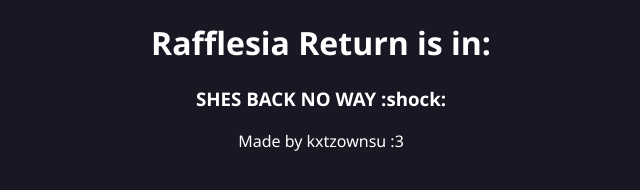
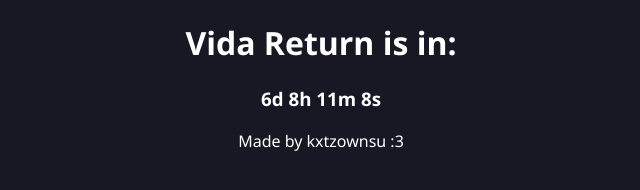
Before and after one commit to kxtzownsu/countdown, a plain HTML site: page index.html in a window 1280 px wide. Shown: the whole page, without its empty margins (319-959 px from the left). Drawn offline with Linux system fonts and the light colour scheme.

Commit message:
vida countdown

```diff
--- a/index.html
+++ b/index.html
@@ -4,30 +4,30 @@
     <meta charset="UTF-8">
     <meta name="viewport" content="width=device-width, initial-scale=1.0">
     <meta name="darkreader-lock">
-    <meta name="title" content="Rafflesia Countdown - kxtzownsu">
-    <meta name="description" content="Simple countdown made in JS & HTML that counts down to the day Rafflesia returns from the psych ward. Made by kxtzownsu :3">
-    <meta property="og:title" content="Rafflesia Countdown - kxtzownsu">
-    <meta property="og:description" content="Simple countdown made in JS & HTML that counts down to the day Rafflesia returns from the psych ward. Made by kxtzownsu :3">
-    <meta property="og:image" content="https://mercurywork.shop/assets/pfps/raff.webp">
+    <meta name="title" content="Vida Countdown - kxtzownsu">
+    <meta name="description" content="Simple countdown made in JS & HTML that counts down to the day Vida returns from the psych ward. Made by kxtzownsu :3">
+    <meta property="og:title" content="Vida Countdown - kxtzownsu">
+    <meta property="og:description" content="Simple countdown made in JS & HTML that counts down to the day Vida returns from rehab. Made by kxtzownsu :3">
+    <meta property="og:image" content="https://images-ext-1.discordapp.net/external/ypXFeAGltbkTqRnpYy_-kQMZHtQLAjXi4ijLIgwFYQ8/%3Fsize%3D1024%26width%3D0%26height%3D256/https/cdn.discordapp.com/avatars/1120583772769890318/ab6f5ab3f6db53add31e898b3901c2c5.webp">
     <meta property="og:image:width" content="1600">
     <meta property="og:image:height" content="1500">
-    <title>Rafflesia Countdown - kxtzownsu</title>
+    <title>Vida Countdown - kxtzownsu</title>
   </head>
   <body>
     <center>
-      <h1>Rafflesia Return is in:</h1>
+      <h1>Vida Return is in:</h1>
       <h3 id="countdown"></h3>
       <p>Made by kxtzownsu :3</p>
     </center>
     <script>
       // Specify the target timestamp in UTC (Coordinated Universal Time)
-      const targetTimestamp = Date.UTC(2023, 8, 4, 4, 0, 0);
+      const targetTimestamp = Date.UTC(2023, 9, 16, 4, 0, 0);
       function updateCountdown() {
         const currentDate = new Date().getTime();
         const timeDifference = targetTimestamp - currentDate;
         if (timeDifference <= 0) {
           // The countdown has reached or passed the target date
-          document.getElementById("countdown").innerHTML = "SHES BACK NO WAY :shock:";
+          document.getElementById("countdown").innerHTML = "THEY'RE BACK NO WAY :shock:";
         } else {
           const days = Math.floor(timeDifference / (1000 * 60 * 60 * 24));
           const hours = Math.floor((timeDifference % (1000 * 60 * 60 * 24)) / (1000 * 60 * 60));
```
